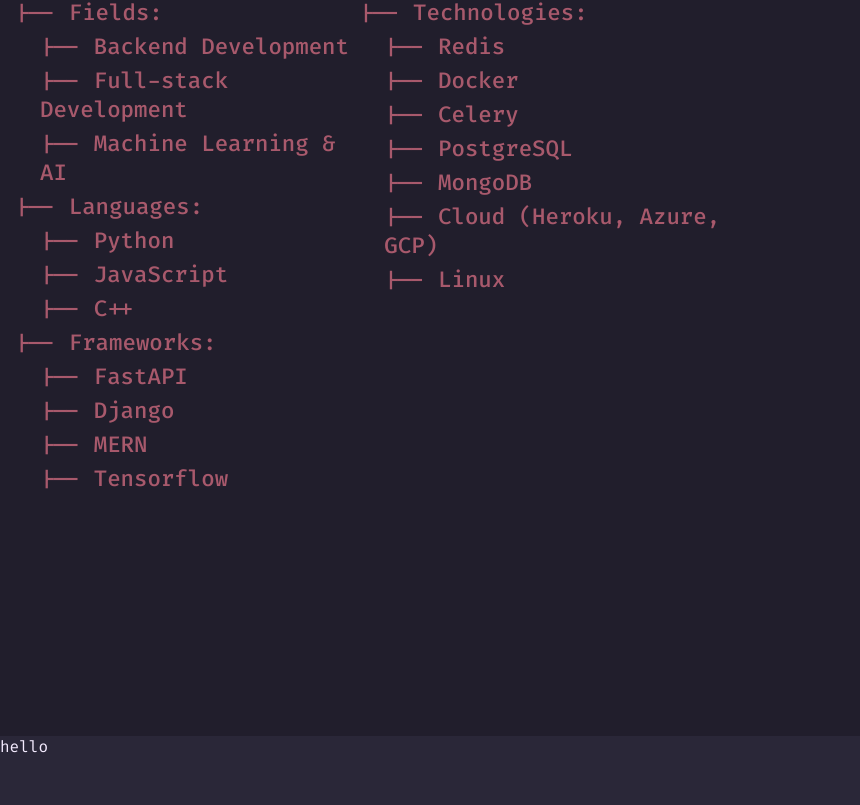
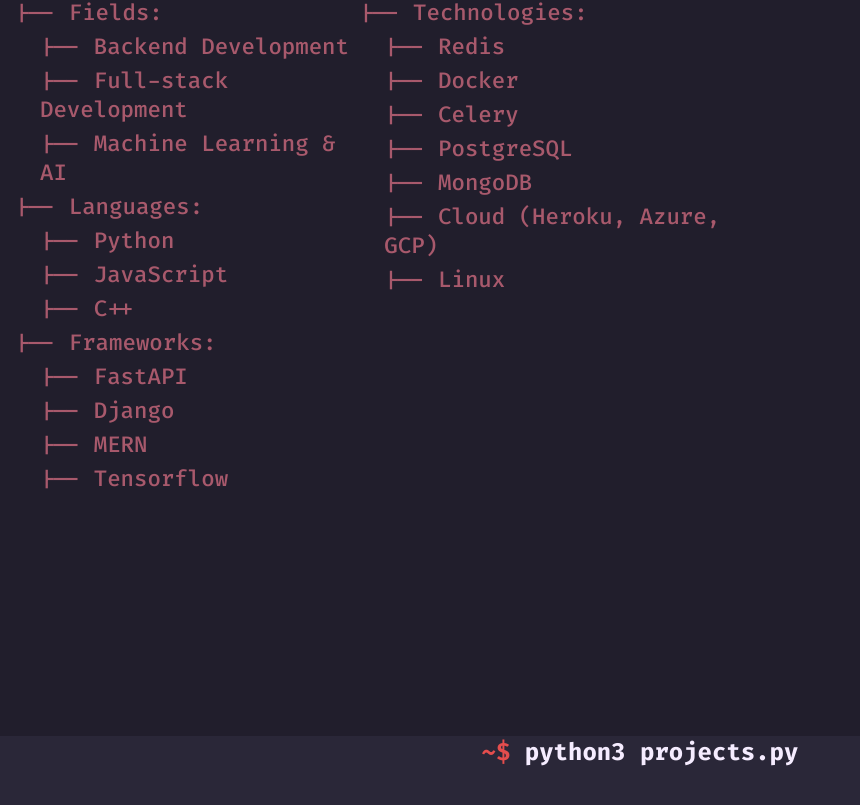
Before and after one commit to outoflaksh/my-own-site, a React (Create React App) app: page / in a window 1280 px wide. Shown: the part 879-1684 px from the top of the page, without its empty margins (0-860 px from the left). Built offline with nearby package versions, Linux system fonts and the light colour scheme.

Commit message:
replaced old classes with new utility classes

```diff
--- a/src/components/Projects/ProjectSection.jsx
+++ b/src/components/Projects/ProjectSection.jsx
@@ -4,8 +4,11 @@
 const ProjectSection = () => {
     return (
         <section className="page-section bg1">
-            hello
-            <div className="box">hello</div>
+            <div className="projects-container flex-col">
+                <h1>
+                    <span>~$</span> python3 projects.py
+                </h1>
+            </div>
         </section>
     );
 };
```
